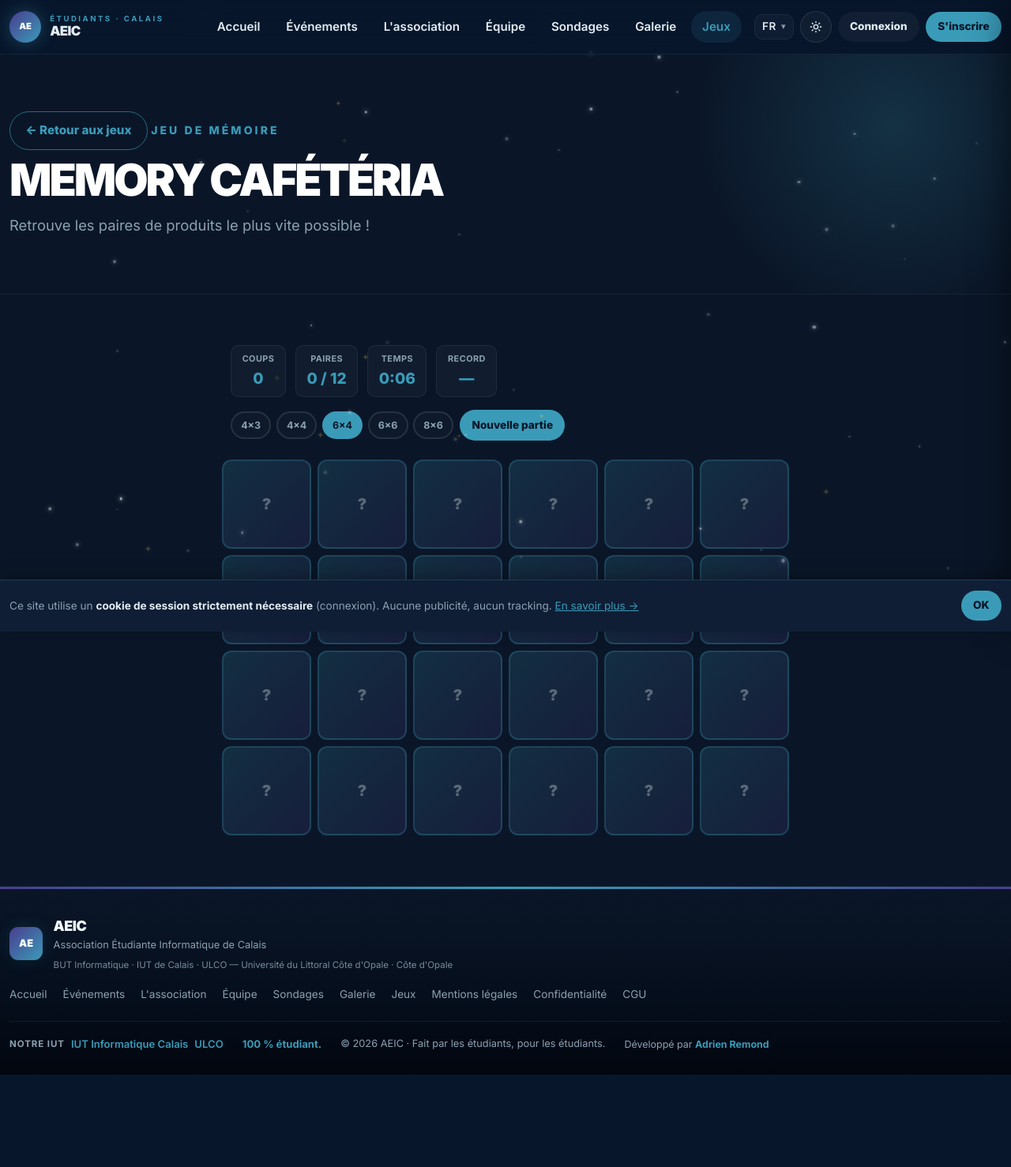
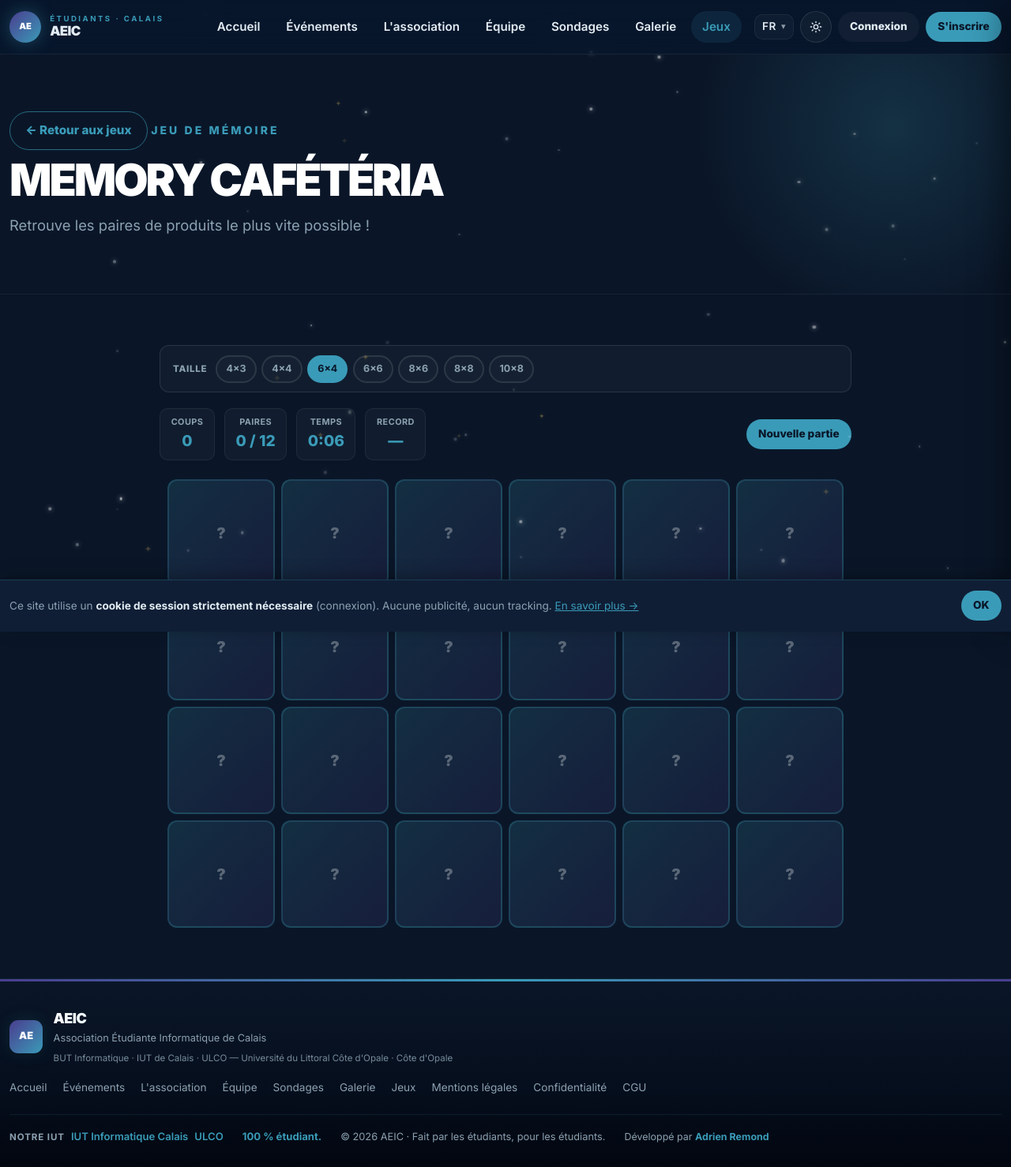
Before and after one commit to LeRatSupreme/site-asso, a PHP site: page /jeux/memory in a window 1280 px wide. Shown: the whole page at 79% size. Before the commit the page ends 1361 px from the top, so only its background shows below. Run offline with PHP 8.4, Linux system fonts and the light colour scheme; data that the repository does not hold is empty.

Commit message:
Jeux : blocs Tetris simples (unis), pills memory deplacees au-dessus du plateau et 2 tailles en plus (8x8, 10x8)

```diff
--- a/app/controllers/GameController.php
+++ b/app/controllers/GameController.php
@@ -368,7 +368,7 @@ final class GameController extends Controller
             }
         }
         $allowed = [
-            'memory' => ['4x3', '4x4', '6x4', '6x6', '8x6'],
+            'memory' => ['4x3', '4x4', '6x4', '6x6', '8x6', '8x8', '10x8'],
             'snake'  => $snakeModes,
             'tetris' => ['marathon'],
         ];
--- a/views/game/memory.php
+++ b/views/game/memory.php
@@ -24,6 +24,20 @@ declare(strict_types=1);
 <section class="section">
     <div class="container game-zone">
 
+        <!-- Taille de grille : ligne dédiée au-dessus du plateau -->
+        <div class="memory-sizes">
+            <span class="memory-sizes-label">Taille</span>
+            <div class="memory-pills" id="g-diffs" role="group" aria-label="Taille de la grille">
+                <button type="button" class="memory-pill" data-size="4x3">4×3</button>
+                <button type="button" class="memory-pill" data-size="4x4">4×4</button>
+                <button type="button" class="memory-pill" data-size="6x4">6×4</button>
+                <button type="button" class="memory-pill" data-size="6x6">6×6</button>
+                <button type="button" class="memory-pill" data-size="8x6">8×6</button>
+                <button type="button" class="memory-pill" data-size="8x8">8×8</button>
+                <button type="button" class="memory-pill" data-size="10x8">10×8</button>
+            </div>
+        </div>
+
         <!-- Barre de jeu -->
         <div class="game-bar">
             <div class="game-stats">
@@ -45,13 +59,6 @@ declare(strict_types=1);
                 </div>
             </div>
             <div class="game-controls">
-                <div class="memory-pills" id="g-diffs" role="group" aria-label="Taille de la grille">
-                    <button type="button" class="memory-pill" data-size="4x3">4×3</button>
-                    <button type="button" class="memory-pill" data-size="4x4">4×4</button>
-                    <button type="button" class="memory-pill" data-size="6x4">6×4</button>
-                    <button type="button" class="memory-pill" data-size="6x6">6×6</button>
-                    <button type="button" class="memory-pill" data-size="8x6">8×6</button>
-                </div>
                 <button class="btn btn-primary btn-sm" id="g-new">Nouvelle partie</button>
             </div>
         </div>
@@ -71,7 +78,22 @@ declare(strict_types=1);
 </section>
 
 <style>
-.game-zone { max-width: 720px; }
+.game-zone { max-width: 900px; }
+
+/* Ligne dédiée au choix de la taille */
+.memory-sizes {
+    display: flex; align-items: center; gap: 0.7rem; flex-wrap: wrap;
+    background: rgba(255,255,255,0.03);
+    border: 1px solid var(--border-strong);
+    border-radius: 0.75rem;
+    padding: 0.7rem 1rem;
+    margin-bottom: 1.25rem;
+}
+.memory-sizes-label {
+    font-size: 0.72rem; font-weight: 800; color: var(--muted);
+    text-transform: uppercase; letter-spacing: 0.06em;
+}
+.memory-pills { display: flex; gap: 0.4rem; flex-wrap: wrap; }
 
 .game-bar {
     display: flex; flex-wrap: wrap; align-items: center; justify-content: space-between;
@@ -86,7 +108,6 @@ declare(strict_types=1);
 .game-stat-value { display: block; font-size: 1.2rem; font-weight: 800; color: var(--primary); }
 .game-controls { display: flex; gap: 0.5rem; align-items: center; flex-wrap: wrap; }
 
-/* Pills de taille de grille (même style que snake / tetris) */
 .memory-pills { display: flex; gap: 0.4rem; flex-wrap: wrap; }
 .memory-pill {
     padding: 0.35rem 0.7rem;
@@ -120,7 +141,8 @@ declare(strict_types=1);
 
 .g-face {
     position: absolute; inset: 0; border-radius: 12px;
-    display: grid; place-items: center; font-size: 2rem;
+    display: grid; place-items: center;
+    font-size: inherit;
     backface-visibility: hidden; -webkit-backface-visibility: hidden;
 }
 .g-front {
@@ -159,8 +181,8 @@ declare(strict_types=1);
 
 <script>
 (function () {
-    var PRODUCTS = ['🥤','🍫','⚡','💧','🍟','🍬','🧃','🍵','🥪','☕','🍕','🍩','🍦','🍔','🥨','🧋','💻','🧩','🍎','🍪','🧀','🥐','🍇','🔥'];
-    var SIZES = ['4x3', '4x4', '6x4', '6x6', '8x6'];
+    var PRODUCTS = ['🥤','🍫','⚡','💧','🍟','🍬','🧃','🍵','🥪','☕','🍕','🍩','🍦','🍔','🥨','🧋','💻','🧩','🍎','🍪','🧀','🥐','🍇','🔥','🍋','🌶️','🥗','🌮','🧁','🍯','🥛','🍹','🎯','🎸','🎮','🎧','📚','✏️','🧠','🏆'];
+    var SIZES = ['4x3', '4x4', '6x4', '6x6', '8x6', '8x8', '10x8'];
     var SUBMIT_URL = <?= json_encode($submitUrl) ?>;
     var CSRF_TOKEN = <?= json_encode($csrfToken) ?>;
     var IS_LOGGED_IN = <?= json_encode((bool) $isLoggedIn) ?>;
@@ -333,12 +355,14 @@ declare(strict_types=1);
     // Responsive card size.
     function adjustSize() {
         var c = cols();
-        var maxWidth = Math.min(720, window.innerWidth - 48);
+        var maxWidth = Math.min(860, window.innerWidth - 48);
         var gap = 8;
         var size = Math.floor((maxWidth - gap * (c - 1)) / c);
         cards.forEach(function (card) {
             card.style.width = size + 'px';
             card.style.height = size + 'px';
+            // L'emoji suit la taille de la carte (grilles 8×8 / 10×8).
+            card.style.fontSize = Math.floor(size * 0.52) + 'px';
         });
         board.style.gridTemplateColumns = 'repeat(' + c + ', ' + size + 'px)';
     }
```
Also changed, not shown: views/game/tetris.php (+8 -46 lines), README.md.
